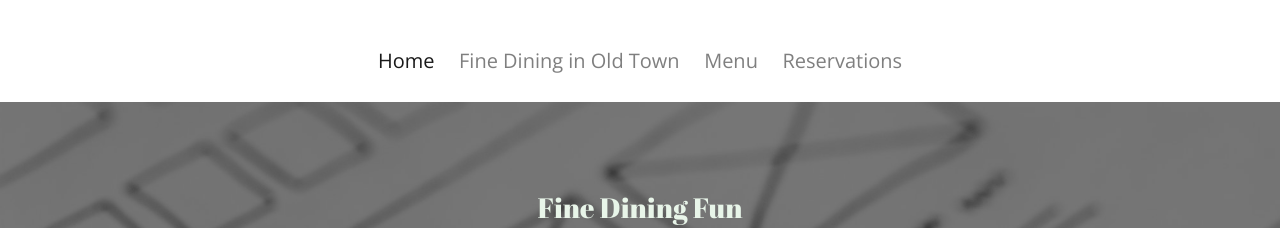
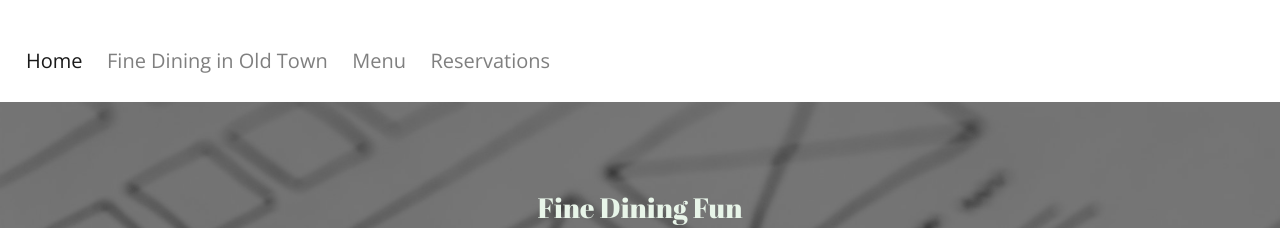
Before and after one commit to DJTrog/iMacTest, a website: page index.html in a window 1280 px wide. Shown: the top 228 px of the page. Drawn offline with nearby package versions, Linux system fonts and the light colour scheme.

Commit message:
move nav right

```diff
--- a/index.html
+++ b/index.html
@@ -34,7 +34,7 @@
      <div class="collapse navbar-collapse" id="collapsingNavbar">
      <ul class="nav navbar-nav">
    end hamburger-->
-       <ul class="navbar-nav mx-auto ul">
+       <ul class="navbar-nav right ul">
        <li class="nav-item active text-center">
          <a class="nav-link scrollLink1" href="#home">Home <span class="sr-only">(current)</span></a>
        </li>
```
Also changed, not shown: 1 other file.
